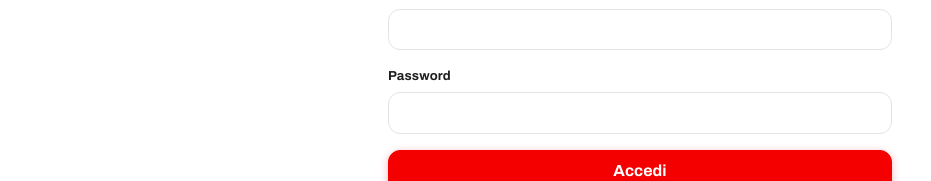
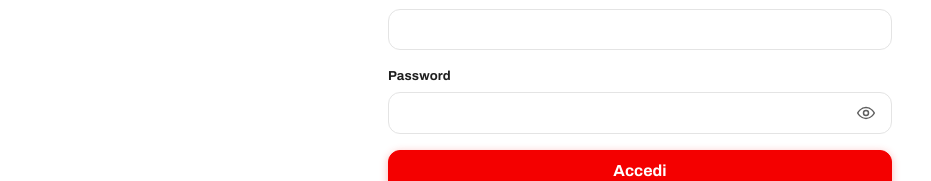
Before and after one commit to coianizcristian-max/RMHouse, a Next.js app: page /login in a window 1280 px wide. Shown: the part 219-400 px from the top of the page, without its empty margins (0-931 px from the left). Built offline with nearby package versions, Linux system fonts and the light colour scheme.

Commit message:
Aggiornamento 017 018

```diff
--- a/app/globals.css
+++ b/app/globals.css
@@ -709,3 +709,16 @@ a.tessera:hover, .scheda-corso:hover, .carta-lezione:hover {
 /* Briciole di pane: dove mi trovo, senza ripetere il titolo della pagina */
 .briciole { display: flex; align-items: center; gap: 7px; font-size: 13px; color: var(--testo-2); }
 .briciole .corrente { color: var(--nero); font-weight: 700; }
+
+
+/* Campo password con l'occhio per mostrarla */
+.campo-password { position: relative; display: block; }
+.campo-password input { padding-right: 52px; }
+.campo-password button {
+  position: absolute; top: 50%; right: 6px; transform: translateY(-50%);
+  display: flex; align-items: center; justify-content: center;
+  width: 40px; height: 36px; border: 0; border-radius: 10px;
+  background: none; color: var(--testo-2); cursor: pointer;
+}
+.campo-password button:hover { background: var(--carta); color: var(--nero); }
+.campo-password button:focus-visible { outline: 2px solid var(--rosso); outline-offset: 2px; }
--- a/app/login/page.js
+++ b/app/login/page.js
@@ -9,6 +9,7 @@ function Modulo() {
   const da = useSearchParams().get('da') || '/gestione';
   const [email, setEmail] = useState('');
   const [password, setPassword] = useState('');
+  const [mostra, setMostra] = useState(false);
   const [errore, setErrore] = useState('');
   const [invio, setInvio] = useState(false);
 
@@ -28,7 +29,23 @@ function Modulo() {
       <p className="muto">Area riservata a segreteria e insegnanti.</p>
       {errore && <div className="errore" role="alert">{errore}</div>}
       <div className="campo"><label htmlFor="e">Email</label><input id="e" type="email" required autoComplete="email" value={email} onChange={(e) => setEmail(e.target.value)} /></div>
-      <div className="campo"><label htmlFor="p">Password</label><input id="p" type="password" required autoComplete="current-password" value={password} onChange={(e) => setPassword(e.target.value)} /></div>
+      <div className="campo">
+        <label htmlFor="p">Password</label>
+        <div className="campo-password">
+          <input id="p" type={mostra ? 'text' : 'password'} required autoComplete="current-password"
+                 value={password} onChange={(e) => setPassword(e.target.value)} />
+          <button type="button" onClick={() => setMostra(!mostra)}
+                  aria-label={mostra ? 'Nascondi la password' : 'Mostra la password'}
+                  aria-pressed={mostra} title={mostra ? 'Nascondi' : 'Mostra'}>
+            <svg viewBox="0 0 24 24" width="20" height="20" fill="none" stroke="currentColor"
+                 strokeWidth="1.8" strokeLinecap="round" strokeLinejoin="round" aria-hidden="true">
+              <path d="M2 12s3.6-6.5 10-6.5S22 12 22 12s-3.6 6.5-10 6.5S2 12 2 12Z" />
+              <circle cx="12" cy="12" r="3" />
+              {mostra && <path d="m4 20 16-16" />}
+            </svg>
+          </button>
+        </div>
+      </div>
       <button className="btn btn-primario btn-pieno" disabled={invio}>{invio ? 'Accesso…' : 'Accedi'}</button>
     </form>
   );
```
Also changed, not shown: ISTRUZIONI.txt.
